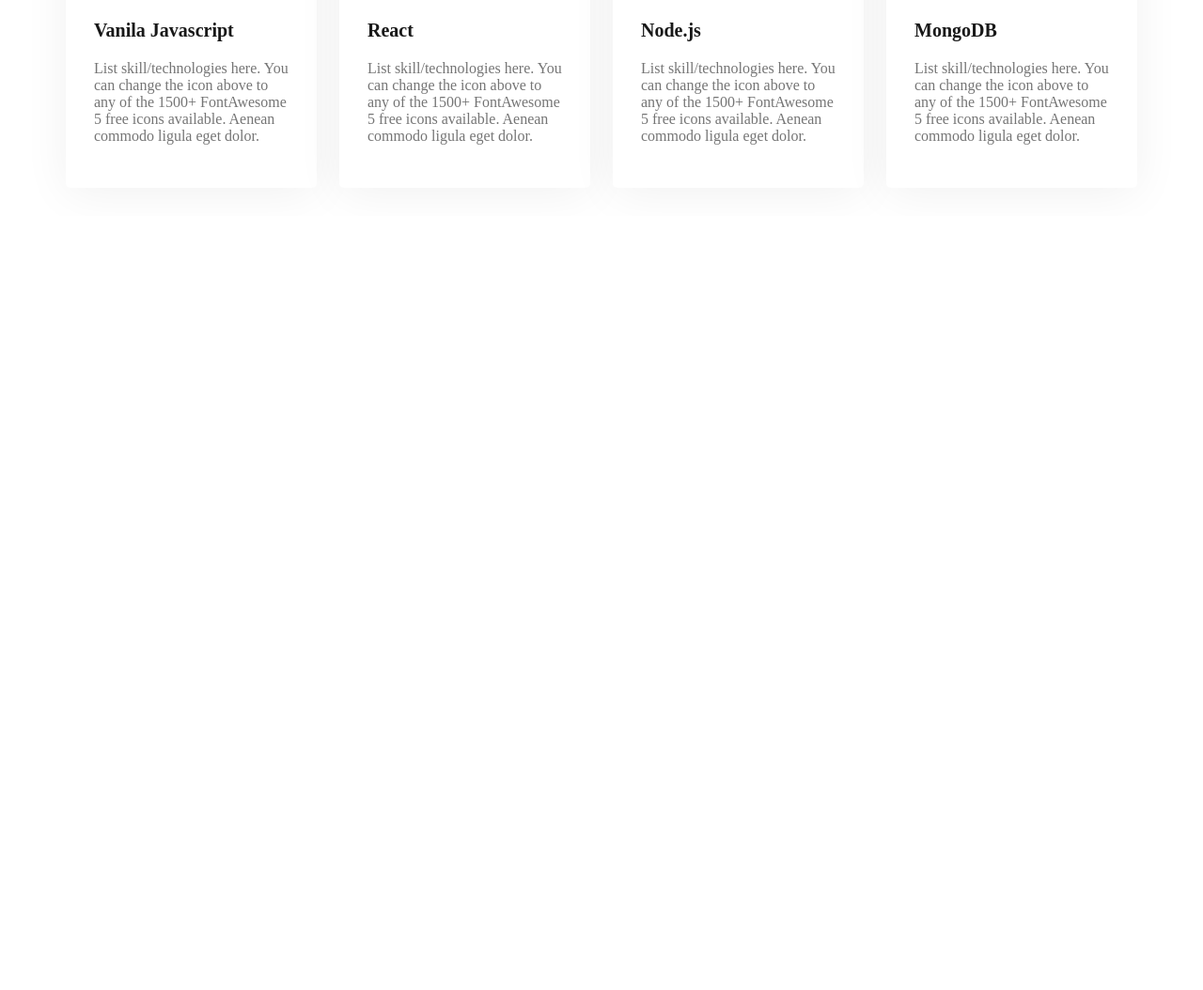
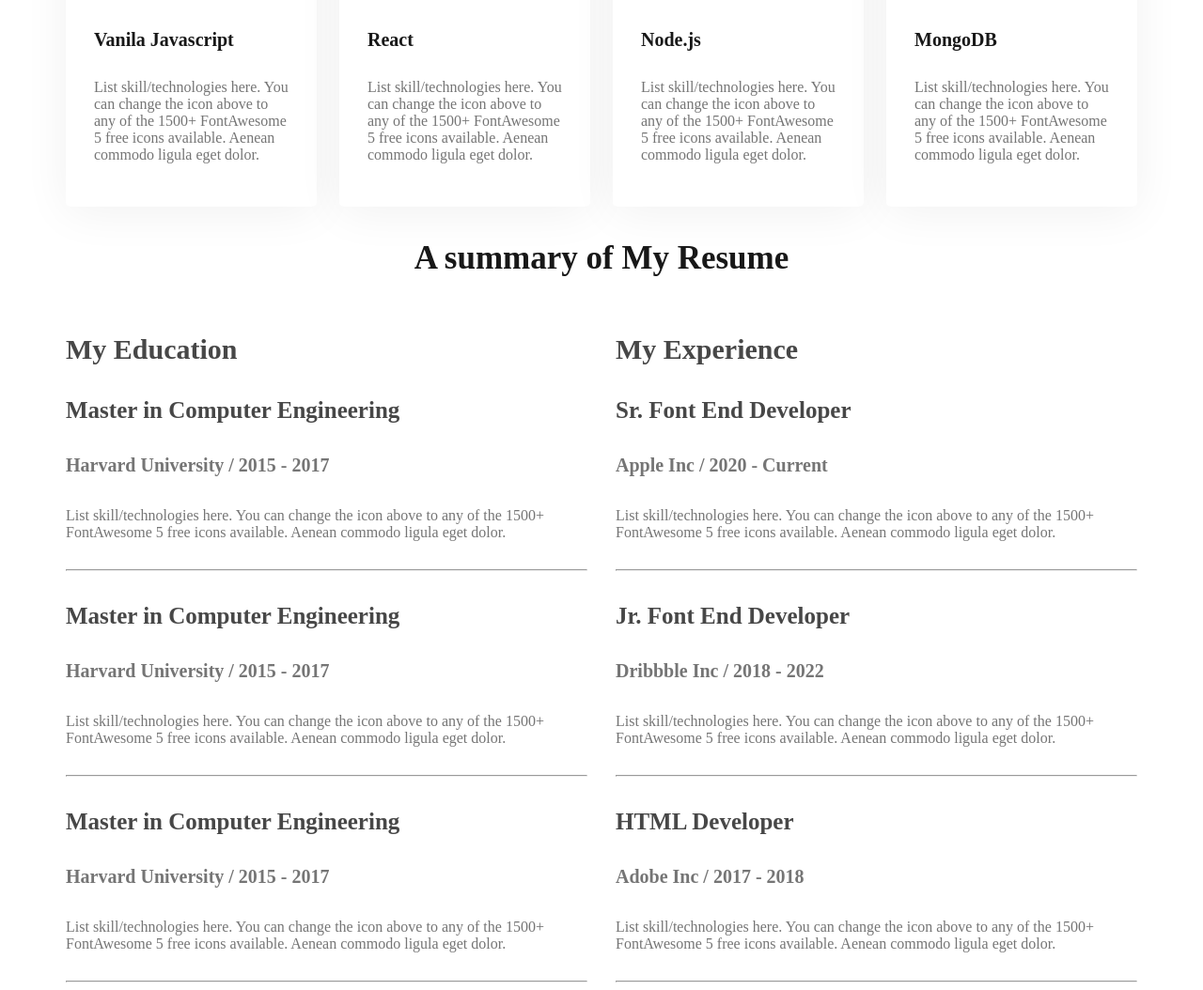
Before and after one commit to mdalamin-py/my-portfolio, a plain HTML site: page index.html in a window 1280 px wide. Shown: the part 1881-2935 px from the top of the page at 94% size. Before the commit the page ends 2111 px from the top, so only its background shows below. Drawn offline with nearby package versions, Linux system fonts and the light colour scheme.

Commit message:
skill section resume section

```diff
--- a/index.html
+++ b/index.html
@@ -46,8 +46,8 @@
                     <p class="info-description">mdalaminislam.py@gmail.com</p>
                 </div>
                 <div class="about-info">
-                    <p class="info-title">Date Of Birth:</p>
-                    <p class="info-description">01/12/2001</p>
+                    <p class="info-title">Specialty:</p>
+                    <p class="info-description">Web Development</p>
                 </div>
                 <div class="about-info">
                     <p class="info-title">From:</p>
@@ -59,26 +59,80 @@
         <section class="what-i-do">
             <h3 class="what-title">What I do</h3>
             <p class="what-info">I have more than 10 years experience building software for clients all over the world. Below is a quick overview of my main technical skill sets and technologies i use. Want to find out more about my experience? Check out my online resume and project portfolio.</p>
+
             <div class="skills-container">
                 <div class="skill">
                     <img src="images/icons/js.png" alt="">
                     <p class="skill-title">Vanila Javascript</p>
-                    <p class="title-description">List skill/technologies here. You can change the icon above to any of the 1500+ FontAwesome 5 free icons available. Aenean commodo ligula eget dolor.</p>
+                    <p class="skill-description">List skill/technologies here. You can change the icon above to any of the 1500+ FontAwesome 5 free icons available. Aenean commodo ligula eget dolor.</p>
                 </div>
                 <div class="skill">
                     <img src="images/icons/react.png" alt="">
                     <p class="skill-title">React</p>
-                    <p class="title-description">List skill/technologies here. You can change the icon above to any of the 1500+ FontAwesome 5 free icons available. Aenean commodo ligula eget dolor.</p>
+                    <p class="skill-description">List skill/technologies here. You can change the icon above to any of the 1500+ FontAwesome 5 free icons available. Aenean commodo ligula eget dolor.</p>
                 </div>
                 <div class="skill">
                     <img src="images/icons/nodejs.png" alt="">
                     <p class="skill-title">Node.js</p>
-                    <p class="title-description">List skill/technologies here. You can change the icon above to any of the 1500+ FontAwesome 5 free icons available. Aenean commodo ligula eget dolor.</p>
+                    <p class="skill-description">List skill/technologies here. You can change the icon above to any of the 1500+ FontAwesome 5 free icons available. Aenean commodo ligula eget dolor.</p>
                 </div>
                 <div class="skill">
                     <img src="images/icons/mongo.png" alt="">
                     <p class="skill-title">MongoDB</p>
-                    <p class="title-description">List skill/technologies here. You can change the icon above to any of the 1500+ FontAwesome 5 free icons available. Aenean commodo ligula eget dolor.</p>
+                    <p class="skill-description">List skill/technologies here. You can change the icon above to any of the 1500+ FontAwesome 5 free icons available. Aenean commodo ligula eget dolor.</p>
+                </div>
+            </div>
+        </section>
+        <section class="resume">
+            <h3 class="section-title">A summary of My Resume</h3>
+            <div class="resume-content">
+                <div>
+                    <h3 class="resume-title">My Education</h3>
+                    <div class="resume-item">
+                        <h4 class="title">Master in Computer Engineering</h4>
+                        <h5 class="sub-title">Harvard University / 2015 - 2017</h5>
+                        <p class="description">List skill/technologies here. You can change the icon above
+                            to any of the 1500+ FontAwesome 5 free icons available. Aenean commodo ligula eget dolor.</p>
+                    </div>
+                    <hr>
+                    <div class="resume-item">
+                        <h4 class="title">Master in Computer Engineering</h4>
+                        <h5 class="sub-title">Harvard University / 2015 - 2017</h5>
+                        <p class="description">List skill/technologies here. You can change the icon above
+                            to any of the 1500+ FontAwesome 5 free icons available. Aenean commodo ligula eget dolor.</p>
+                    </div>
+                    <hr>
+                    <div class="resume-item">
+                        <h4 class="title">Master in Computer Engineering</h4>
+                        <h5 class="sub-title">Harvard University / 2015 - 2017</h5>
+                        <p class="description">List skill/technologies here. You can change the icon above
+                            to any of the 1500+ FontAwesome 5 free icons available. Aenean commodo ligula eget dolor.</p>
+                    </div>
+                    <hr>
+                </div>
+                <div>
+                    <h3 class="resume-title">My Experience</h3>
+                    <div class="resume-item">
+                        <h4 class="title">Sr. Font End Developer</h4>
+                        <h5 class="sub-title">Apple Inc / 2020 - Current</h5>
+                        <p class="description">List skill/technologies here. You can change the icon above
+                            to any of the 1500+ FontAwesome 5 free icons available. Aenean commodo ligula eget dolor.</p>
+                    </div>
+                    <hr>
+                    <div class="resume-item">
+                        <h4 class="title">Jr. Font End Developer</h4>
+                        <h5 class="sub-title">Dribbble Inc / 2018 - 2022</h5>
+                        <p class="description">List skill/technologies here. You can change the icon above
+                            to any of the 1500+ FontAwesome 5 free icons available. Aenean commodo ligula eget dolor.</p>
+                    </div>
+                    <hr>
+                    <div class="resume-item">
+                        <h4 class="title">HTML Developer</h4>
+                        <h5 class="sub-title">Adobe Inc / 2017 - 2018</h5>
+                        <p class="description">List skill/technologies here. You can change the icon above
+                            to any of the 1500+ FontAwesome 5 free icons available. Aenean commodo ligula eget dolor.</p>
+                    </div>
+                    <hr>
                 </div>
             </div>
         </section>
--- a/style/portolio.css
+++ b/style/portolio.css
@@ -159,13 +159,55 @@ nav li {
 }
 
 .skill-title {
+    color: #181818;
     font-weight: 700;
     font-size: 20px;
-    color: #181818;
+    margin-top: 30px;
+    margin-bottom: 30px;
 }
 
-.title-description {
+.skill-description {
+    color: #757575;
     font-weight: 400;
     font-size: 16px;
+}
+
+.section-title {
+    text-align: center;
+    color: #181818;
+    font-weight: 700;
+    font-size: 35px;
+}
+
+.resume-content {
+    display: flex;
+    gap: 30px;
+}
+.resume-item{
+    margin-top: 20px;
+    margin-bottom: 30px;
+}
+
+.resume-title {
+    font-weight: 700;
+    font-size: 30px;
+    color: #474747;
+}
+
+.title {
+    color: #474747;
+    font-weight: 700;
+    font-size: 25px;
+}
+
+.sub-title {
     color: #757575;
+    font-weight: 600;
+    font-size: 20px;
 }
+
+.description {
+    color: #757575;
+    font-weight: 400;
+    font-size: 16px;
+}
```
